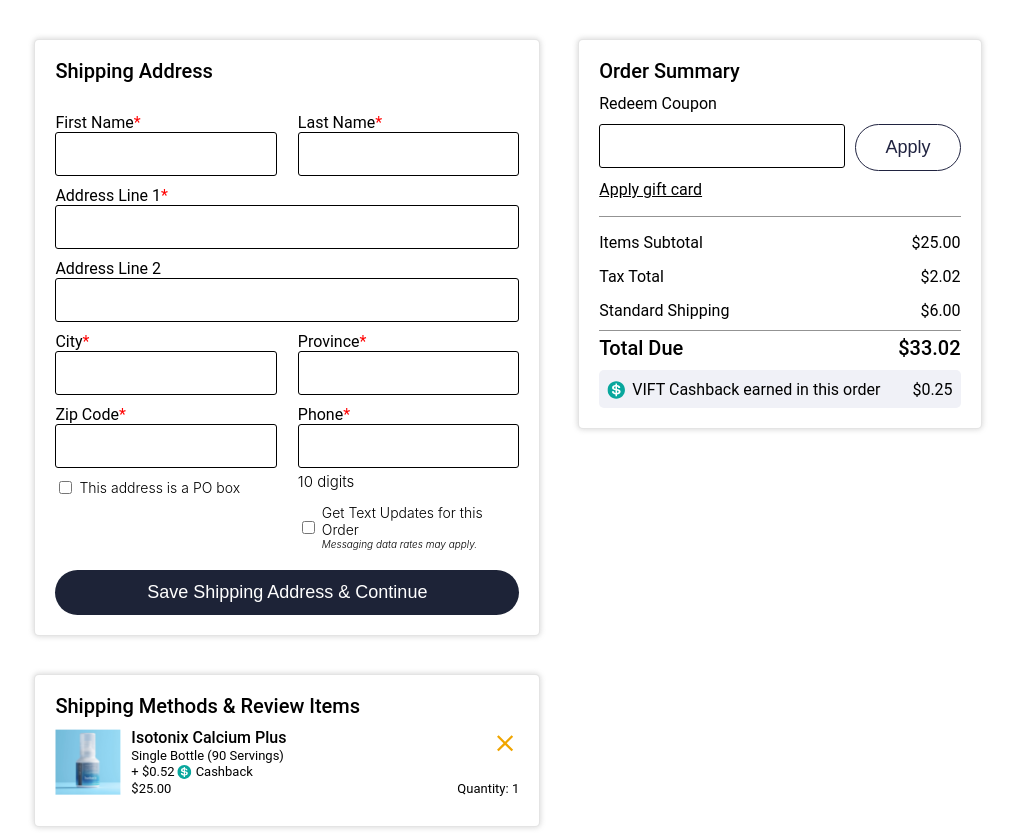
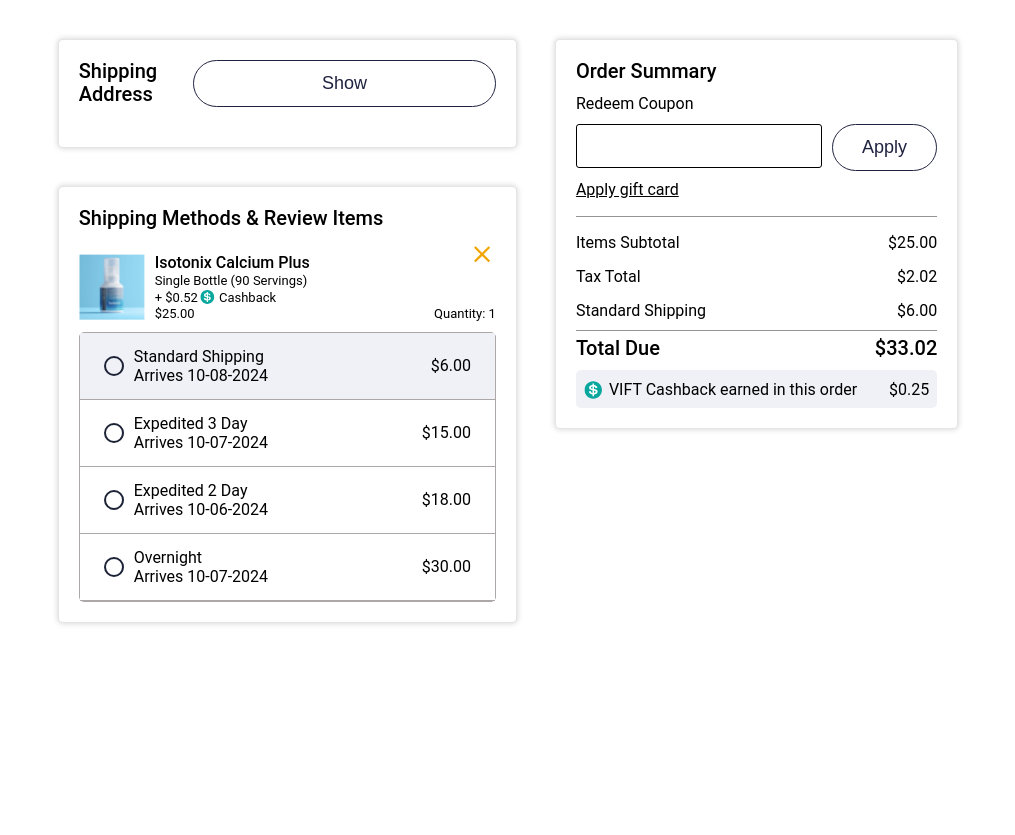
Before and after one commit to vikascool786/mfe-vitcheckout, a React app in the folder mfe-checkout/: page / in a window 1280 px wide. Shown: the whole page, without its empty margins (132-1147 px from the left). After the commit the page ends 800 px from the top, so only its background shows below. Built offline with nearby package versions, Linux system fonts and the light colour scheme.

Commit message:
added new radio button

```diff
--- a/mfe-checkout/src/App.scss
+++ b/mfe-checkout/src/App.scss
@@ -1,5 +1,5 @@
 body {
-  font-family: Arial, Helvetica, sans-serif;
+  font-family: 'Roboto', 'Inter', Arial, Helvetica, sans-serif;
 }
 .container {
   display: flex;
--- a/mfe-checkout/src/checkout/Checkout.scss
+++ b/mfe-checkout/src/checkout/Checkout.scss
@@ -35,3 +35,8 @@
   display: flex;
   margin-top: 20px;
 }
+
+.form-field-container,
+.form-field-container-full {
+  transition: max-height 0.3s ease-in-out;
+}
--- a/mfe-checkout/src/checkout/Checkout.tsx
+++ b/mfe-checkout/src/checkout/Checkout.tsx
@@ -1,4 +1,4 @@
-import React from "react";
+import React, { useState } from "react";
 import "./Checkout.scss";
 import { Button } from "../component/Button/Button";
 import { Checkbox } from "../component/Form/Checkbox/Checkbox";
@@ -6,11 +6,28 @@
 import { FormHeading } from "../component/Form/Heading/FormHeading";
 
 export const Checkout: React.FC = () => {
+  // State to manage whether the form is expanded or collapsed
+  const [isExpanded, setIsExpanded] = useState(false);
+
+  // Function to toggle accordion state
+  const toggleAccordion = () => {
+    setIsExpanded(!isExpanded);
+  };
+
   return (
     <div className="form-container">
       <div className="form-header">
         <FormHeading title="Shipping Address" />
+        <Button
+          label={isExpanded ? "Hide" : "Show"}
+          type="secondary"
+          onClick={toggleAccordion}
+        />
       </div>
+
+      {/* Conditionally render form fields based on accordion state */}
+      {isExpanded && (
+        <>
           <div className="form-field-container">
             <FormField label="First Name" required />
             <FormField label="Last Name" required />
@@ -47,6 +64,8 @@
           <div className="form-footer">
             <Button label="Save Shipping Address & Continue" type="primary" />
           </div>
+        </>
+      )}
     </div>
   );
 };
--- a/mfe-checkout/src/component/Button/Button.tsx
+++ b/mfe-checkout/src/component/Button/Button.tsx
@@ -1,14 +1,15 @@
 import React from "react";
 import './Button.scss';
 
-interface IButtonProps {
+interface IButtonProps extends React.DetailedHTMLProps<React.ButtonHTMLAttributes<HTMLButtonElement>, HTMLButtonElement> {
     type: 'primary' | 'secondary';
     label: string;
+
 }
 
-export const Button: React.FC<IButtonProps> = ({ label, type }) => {
+export const Button: React.FC<IButtonProps> = ({ label, type, ...props }) => {
   return (
-    <button className={`custom-button ${type}`}>
+    <button className={`custom-button ${type}`} {...props}>
       {label}
     </button>
   );
--- /dev/null
+++ b/mfe-checkout/src/component/RadioButton/RadioButton.scss
@@ -0,0 +1,31 @@
+.radio-wrapper {
+  display: flex;
+  gap: 0.5rem;
+  align-items: center;
+}
+
+.radio-style {
+  appearance: none;
+  margin: 0;
+  width: 20px;
+  height: 20px;
+  border: 2px solid #1D2337;
+  border-radius: 50%;
+  transition: all 0.1s ease-in-out;
+
+  // Pseudo-element for the inner circle
+  &::after {
+    content: "";
+    display: block;
+    border-radius: 50%;
+    width: 12px;
+    height: 12px;
+    margin: 2px;
+  }
+
+  // Checked state styling
+  &:checked::after {
+    background-color: #1D2337;
+  }
+
+}
--- /dev/null
+++ b/mfe-checkout/src/component/RadioButton/RadioButton.tsx
@@ -0,0 +1,37 @@
+import React from "react";
+import { InputHTMLAttributes } from "react";
+import "./RadioButton.scss";
+
+export interface InputElementProps
+  extends InputHTMLAttributes<HTMLInputElement> {
+  id: string;
+}
+
+export interface IOption {
+  label: string;
+  name?: string;
+  disabled?: boolean;
+}
+
+export interface IOptionGroup {
+  label: string;
+  options: IOption[];
+  onChange: (e: React.ChangeEvent<HTMLInputElement>) => void;
+}
+
+export const RadioButton: React.FC<InputElementProps> = ({ id, ...props }) => {
+  return (
+    <div className="radio-wrapper">
+      <input className="radio-style" type="radio" id={id} d {...props} />
+    </div>
+  );
+};
+
+const RadioButtonGroup = ({ label, options }: IOptionGroup) => {
+  return (
+    <fieldset>
+      <legend>{label}</legend>
+      <div>[...RADIO BUTTONS HERE...]</div>
+    </fieldset>
+  );
+};
--- a/mfe-checkout/src/shipping-item/ShippingItem.scss
+++ b/mfe-checkout/src/shipping-item/ShippingItem.scss
@@ -10,6 +10,7 @@
   display: flex;
   flex-direction: row;
   gap: 10px;
+  margin-top: 14px;
 }
 
 .item-image {
--- a/mfe-checkout/src/shipping-methods/ShippingMethod.tsx
+++ b/mfe-checkout/src/shipping-methods/ShippingMethod.tsx
@@ -1,7 +1,32 @@
-import React from 'react'
+import React from "react";
 import { FormHeading } from "../component/Form/Heading/FormHeading";
 import "./ShippingMethod.scss";
-import { ShippingItem } from '../shipping-item/ShippingItem';
+import { ShippingItem } from "../shipping-item/ShippingItem";
+import { ShippingOptions } from "../shipping-options/ShippingOptions";
+
+const SHIPPING_OPTIONS = [
+  {
+    shippingType: "Standard Shipping",
+    arrivesIn: "Arrives 10-08-2024",
+    price: "$6.00",
+    isSelected: true,
+  },
+  {
+    shippingType: "Expedited 3 Day",
+    arrivesIn: "Arrives 10-07-2024",
+    price: "$15.00",
+  },
+  {
+    shippingType: "Expedited 2 Day",
+    arrivesIn: "Arrives 10-06-2024",
+    price: "$18.00",
+  },
+  {
+    shippingType: "Overnight",
+    arrivesIn: "Arrives 10-07-2024",
+    price: "$30.00",
+  },
+];
 
 const Product = {
   name: "Isotonix Calcium Plus",
@@ -9,8 +34,8 @@
   cashback: "+ $0.52",
   price: "$25.00",
   quantity: 1,
-  imageUrl: require('../assets/images/ProductImage.png')
-}
+  imageUrl: require("../assets/images/ProductImage.png"),
+};
 
 interface IShippingMethodProps {}
 
@@ -19,9 +44,11 @@
     <div className="shipping-container">
       <FormHeading title="Shipping Methods & Review Items" />
 
-      <div className='shipping-item-container'>
+      <div className="shipping-item-container">
         <ShippingItem product={Product} />
       </div>
+
+      <ShippingOptions shippingOptions={SHIPPING_OPTIONS} />
     </div>
   );
 };
--- /dev/null
+++ b/mfe-checkout/src/shipping-option-item/ShippingOptionItem.scss
@@ -0,0 +1,31 @@
+.shipping-option-container {
+  display: flex;
+  flex-direction: row;
+  justify-content: space-between;
+  padding: 14px 24px;
+  background-color: white;
+  align-items: center;
+  font-weight: 400;
+  font-size: 16px;
+  gap: 9rem;
+  border-bottom: 1px solid #ACA8A8;
+}
+
+.shipping-option-container.selected {
+  background-color: #f0f1f7;
+}
+
+.shipping-option-sub-container {
+  display: flex;
+  flex-direction: column;
+  font-weight: 400;
+  font-size: 16px;
+  min-width: 9rem;
+}
+
+.shipping-option-select-container {
+  display: flex;
+  align-items: center;
+  justify-content: center;
+  gap: 10px;
+}
--- /dev/null
+++ b/mfe-checkout/src/shipping-option-item/ShippingOptionItem.tsx
@@ -0,0 +1,33 @@
+import React from "react";
+import "./ShippingOptionItem.scss";
+import { RadioButton } from "../component/RadioButton/RadioButton";
+
+interface IShippingOption {
+  shippingType: string;
+  arrivesIn: string;
+  price: string;
+  isSelected?: boolean;
+}
+
+interface IShippingOptionItem {
+  shippingOption: IShippingOption;
+}
+
+export const ShippingOptionItem: React.FC<IShippingOptionItem> = ({
+  shippingOption,
+}) => {
+  const isSelected = shippingOption?.isSelected && "selected";
+  return (
+    <div className={`shipping-option-container ${isSelected}`}>
+      <div className="shipping-option-select-container">
+        <RadioButton />
+        <div className={`shipping-option-sub-container`}>
+          <div>{shippingOption.shippingType}</div>
+          <div>{shippingOption.arrivesIn}</div>
+        </div>
+      </div>
+
+      <div>{shippingOption.price}</div>
+    </div>
+  );
+};
--- /dev/null
+++ b/mfe-checkout/src/shipping-options/ShippingOptions.scss
@@ -0,0 +1,4 @@
+.shipping-options-container {
+    border: 1px solid #ACA8A8;
+    border-radius: 5px;
+}
--- /dev/null
+++ b/mfe-checkout/src/shipping-options/ShippingOptions.tsx
@@ -0,0 +1,28 @@
+import React, { useState } from "react";
+import "./ShippingOptions.scss";
+import { ShippingOptionItem } from "../shipping-option-item/ShippingOptionItem";
+
+interface IShippingOption {
+  shippingType: string;
+  arrivesIn: string;
+  price: string;
+  isSelected?: boolean;
+}
+
+interface IShippingOptionsProps {
+  shippingOptions: IShippingOption[];
+}
+
+export const ShippingOptions: React.FC<IShippingOptionsProps> = ({
+  shippingOptions,
+}) => {
+  const [shippingOptionsState, setShippingOptionsState] =
+    useState<IShippingOption[]>(shippingOptions);
+  return (
+    <div className="shipping-options-container">
+      {shippingOptionsState.map((shippingOption) => (
+        <ShippingOptionItem shippingOption={shippingOption} />
+      ))}
+    </div>
+  );
+};
```
Lines whose indentation alone changed are shown as unchanged.
